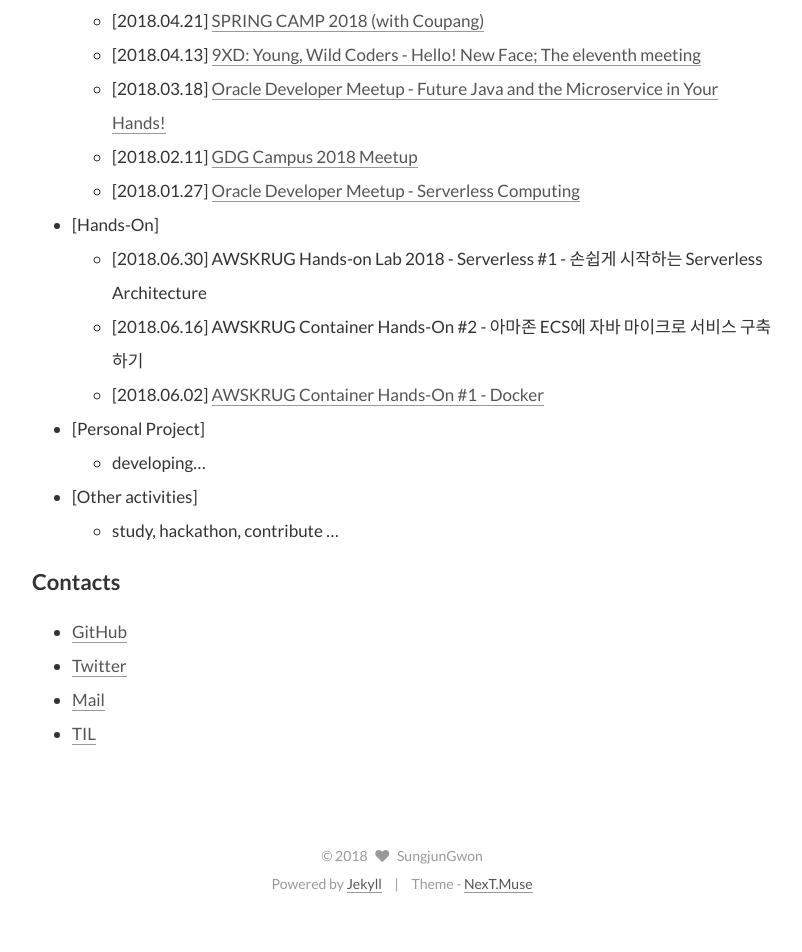
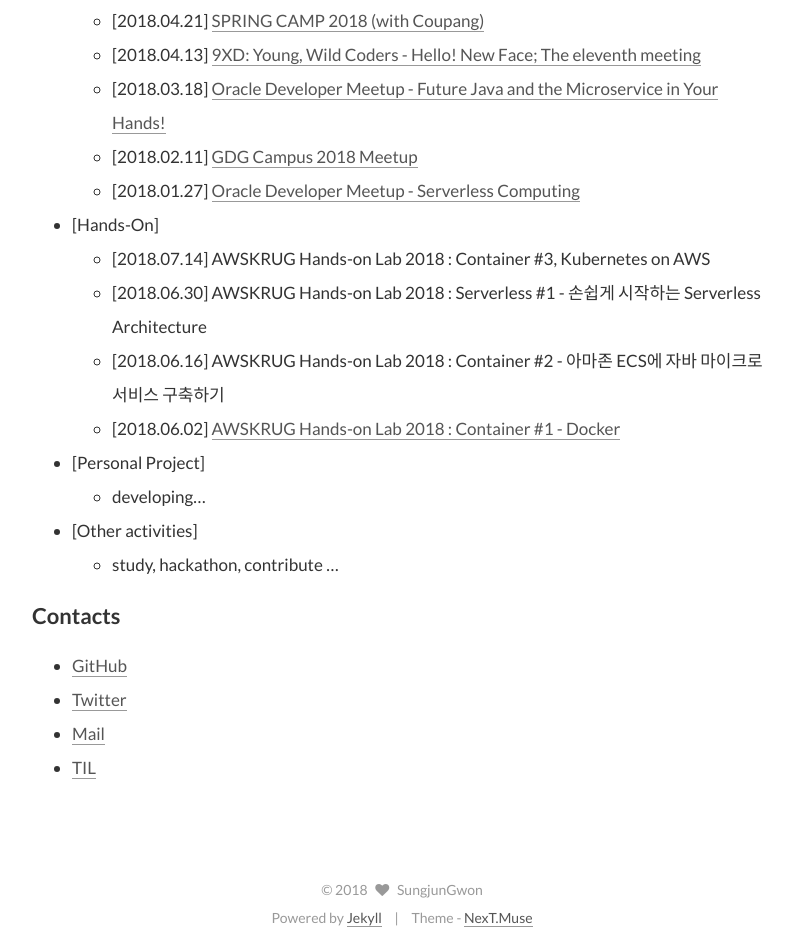
Before and after one commit to gwonsungjun/gwonsungjun.github.io, a Jekyll site: the page built from about/index.md, in a window 1280 px wide. Shown: the part 3127-4079 px from the top of the page, without its empty margins (238-1040 px from the left). Built offline with Jekyll 4.4.1, drawn with Linux system fonts in a browser that asks for light colours; comment, search, counter and statistics services are not loaded; before the commit the page ends 4045 px from its top, so only the background shows below that.

Commit message:
Update about

```diff
--- a/about/index.md
+++ b/about/index.md
@@ -76,9 +76,10 @@
   - [2018.02.11] [GDG Campus 2018 Meetup](https://gwonsungjun.github.io/seminar/2018/02/22/GdgCampusKoreaMeetup/)
   - [2018.01.27] [Oracle Developer Meetup - Serverless Computing](https://gwonsungjun.github.io/seminar/2018/01/27/3rd_oracle_meetup/)
 - [Hands-On]
-  - [2018.06.30] AWSKRUG Hands-on Lab 2018 - Serverless #1 - 손쉽게 시작하는 Serverless Architecture
-  - [2018.06.16] AWSKRUG Container Hands-On #2 - 아마존 ECS에 자바 마이크로 서비스 구축하기
-  - [2018.06.02] [AWSKRUG Container Hands-On #1 - Docker](https://gwonsungjun.github.io/seminar/2018/06/02/awsDocker/)
+  - [2018.07.14]  AWSKRUG Hands-on Lab 2018 : Container #3, Kubernetes on AWS
+  - [2018.06.30] AWSKRUG Hands-on Lab 2018 : Serverless #1 - 손쉽게 시작하는 Serverless Architecture
+  - [2018.06.16] AWSKRUG Hands-on Lab 2018 :  Container #2 - 아마존 ECS에 자바 마이크로 서비스 구축하기
+  - [2018.06.02] [AWSKRUG Hands-on Lab 2018 : Container #1 - Docker](https://gwonsungjun.github.io/seminar/2018/06/02/awsDocker/)
 - [Personal Project]
   - developing...
 - [Other activities]
```
